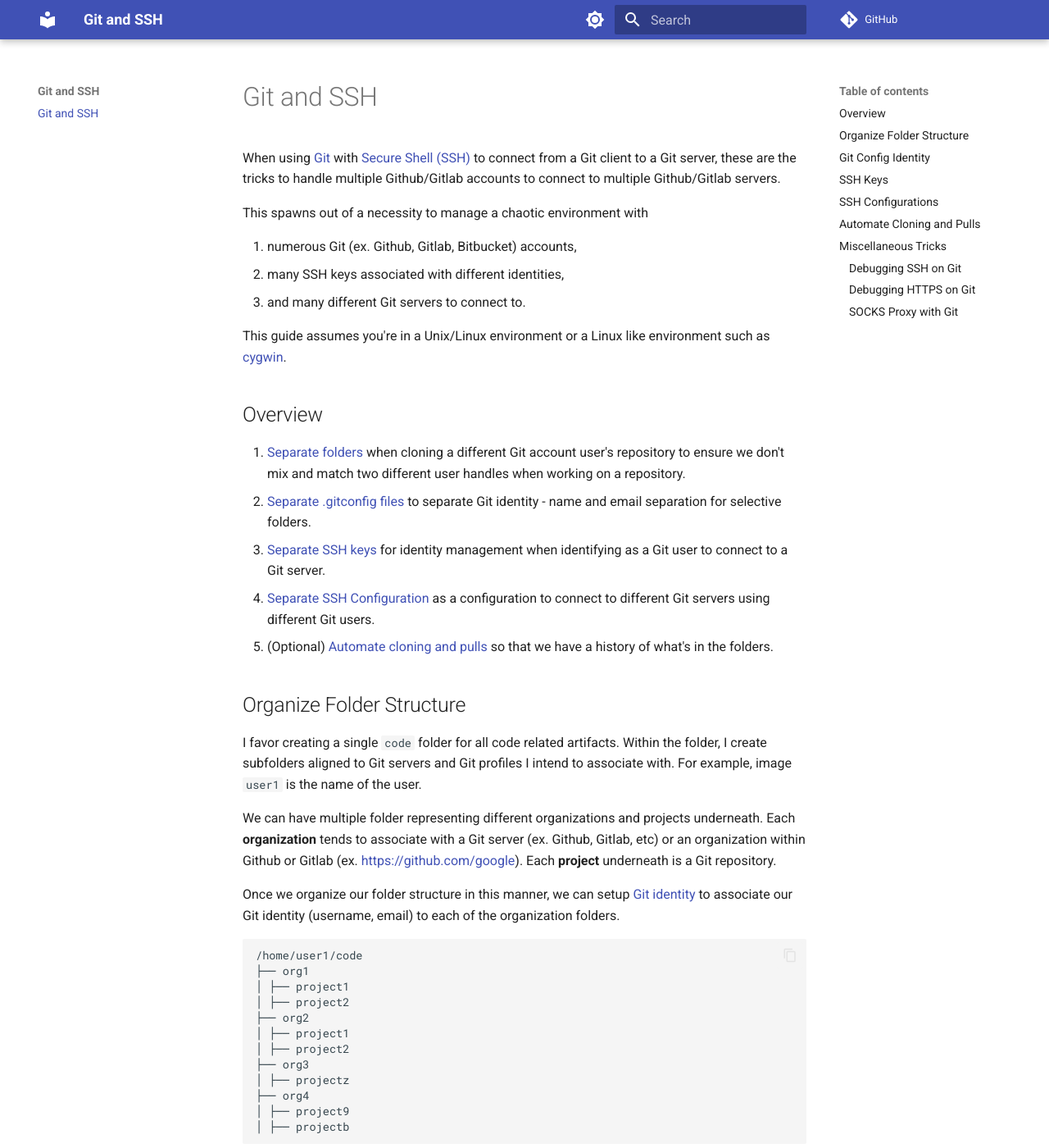
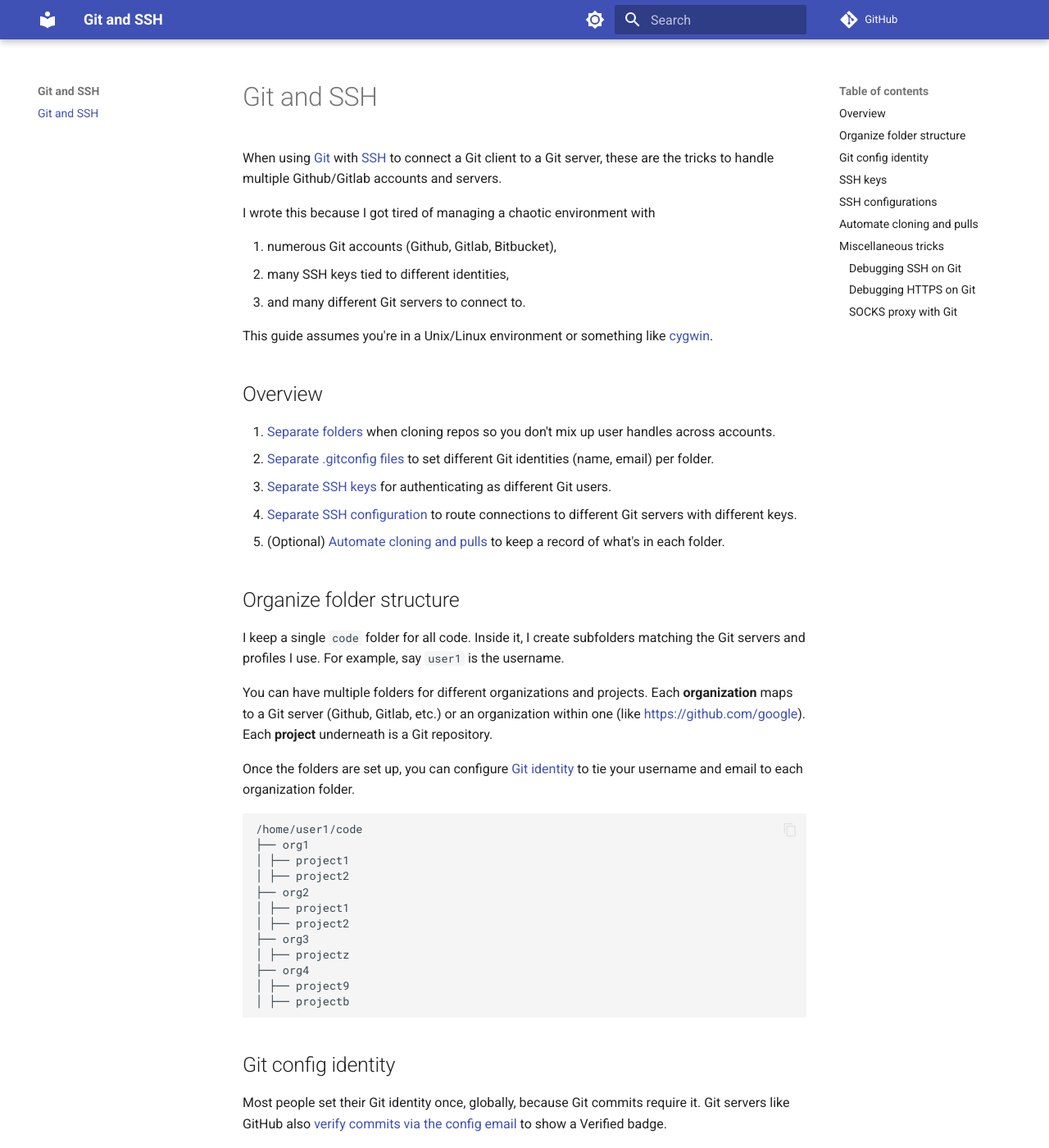
Before and after one commit to fartbagxp/git-and-ssh, an MkDocs documentation site: the page built from docs/index.md, in a window 1280 px wide and 1400 px high. Shown: the whole window at 82% size. Built offline with MkDocs 1.6.1 and Material for MkDocs 9.7.7, drawn with Linux system fonts in a browser that asks for light colours; comment, search, counter and statistics services are not loaded; some of the changed text lies outside the part shown.

Commit message:
doc: humanize the documentation, updating services (#30)

````diff
--- a/docs/index.md
+++ b/docs/index.md
@@ -1,30 +1,30 @@
 # Git and SSH
 
-When using [Git](https://git-scm.com/book/en/v2/Getting-Started-What-is-Git%3F) with [Secure Shell (SSH)](https://www.cloudflare.com/learning/access-management/what-is-ssh/) to connect from a Git client to a Git server, these are the tricks to handle multiple Github/Gitlab accounts to connect to multiple Github/Gitlab servers.
+When using [Git](https://git-scm.com/book/en/v2/Getting-Started-What-is-Git%3F) with [SSH](https://www.cloudflare.com/learning/access-management/what-is-ssh/) to connect a Git client to a Git server, these are the tricks to handle multiple Github/Gitlab accounts and servers.
 
-This spawns out of a necessity to manage a chaotic environment with
+I wrote this because I got tired of managing a chaotic environment with
 
-1. numerous Git (ex. Github, Gitlab, Bitbucket) accounts,
-1. many SSH keys associated with different identities,
+1. numerous Git accounts (Github, Gitlab, Bitbucket),
+1. many SSH keys tied to different identities,
 1. and many different Git servers to connect to.
 
-This guide assumes you're in a Unix/Linux environment or a Linux like environment such as [cygwin](https://www.cygwin.com/).
+This guide assumes you're in a Unix/Linux environment or something like [cygwin](https://www.cygwin.com/).
 
 ## Overview
 
-1. [Separate folders](#organize-folder-structure) when cloning a different Git account user's repository to ensure we don't mix and match two different user handles when working on a repository.
-1. [Separate .gitconfig files](#git-config-identity) to separate Git identity - name and email separation for selective folders.
-1. [Separate SSH keys](#ssh-keys) for identity management when identifying as a Git user to connect to a Git server.
-1. [Separate SSH Configuration](#ssh-configurations) as a configuration to connect to different Git servers using different Git users.
-1. (Optional) [Automate cloning and pulls](#automate-cloning-and-pulls) so that we have a history of what's in the folders.
+1. [Separate folders](#organize-folder-structure) when cloning repos so you don't mix up user handles across accounts.
+1. [Separate .gitconfig files](#git-config-identity) to set different Git identities (name, email) per folder.
+1. [Separate SSH keys](#ssh-keys) for authenticating as different Git users.
+1. [Separate SSH configuration](#ssh-configurations) to route connections to different Git servers with different keys.
+1. (Optional) [Automate cloning and pulls](#automate-cloning-and-pulls) to keep a record of what's in each folder.
 
-## Organize Folder Structure
+## Organize folder structure
 
-I favor creating a single `code` folder for all code related artifacts. Within the folder, I create subfolders aligned to Git servers and Git profiles I intend to associate with. For example, image `user1` is the name of the user.
+I keep a single `code` folder for all code. Inside it, I create subfolders matching the Git servers and profiles I use. For example, say `user1` is the username.
 
-We can have multiple folder representing different organizations and projects underneath. Each **organization** tends to associate with a Git server (ex. Github, Gitlab, etc) or an organization within Github or Gitlab (ex. [https://github.com/google](https://github.com/google)). Each **project** underneath is a Git repository.
+You can have multiple folders for different organizations and projects. Each **organization** maps to a Git server (Github, Gitlab, etc.) or an organization within one (like [https://github.com/google](https://github.com/google)). Each **project** underneath is a Git repository.
 
-Once we organize our folder structure in this manner, we can setup [Git identity](#git-config-identity) to associate our Git identity (username, email) to each of the organization folders.
+Once the folders are set up, you can configure [Git identity](#git-config-identity) to tie your username and email to each organization folder.
 
 ```bash
 /home/user1/code
@@ -41,27 +41,26 @@ Once we organize our folder structure in this manner, we can setup [Git identity
 │ ├── projectb
 ```
 
-## Git Config Identity
+## Git config identity
 
-Most people set their Git identity manually using the command line once globally because Git commits requires it. Git server providers such as GitHub also [verifies Git commit via Git config email](https://docs.github.com/en/account-and-profile/setting-up-and-managing-your-personal-account-on-github/managing-email-preferences/setting-your-commit-email-address#about-commit-email-addresses) to put a Verified badge on the commit.
+Most people set their Git identity once, globally, because Git commits require it. Git servers like GitHub also [verify commits via the config email](https://docs.github.com/en/account-and-profile/setting-up-and-managing-your-personal-account-on-github/managing-email-preferences/setting-your-commit-email-address#about-commit-email-addresses) to show a Verified badge.
 
-The most common way done manually is via the command line:
+The usual way is via the command line:
 
 ```bash
-# To set your name and email address globally, use the following commands in your terminal:
 git config --global user.name "Your Name"
 git config --global user.email "your.email@example.com"
 ```
 
 !!! note
 
-    GitHub recommends using [a noreply email](https://docs.github.com/en/account-and-profile/setting-up-and-managing-your-personal-account-on-github/managing-email-preferences/setting-your-commit-email-address#about-no-reply-email) they provide to avoid getting spammed by soliciters seeking to profit off your Git commit emails.
+    GitHub recommends using [a noreply email](https://docs.github.com/en/account-and-profile/setting-up-and-managing-your-personal-account-on-github/managing-email-preferences/setting-your-commit-email-address#about-no-reply-email) they provide so spammers can't harvest your commit email.
 
-To automate `git config` across the [folder structure](#organize-folder-structure) setup previously, we create a [gitconfig file](https://git-scm.com/book/ms/v2/Getting-Started-First-Time-Git-Setup) that is stored the root of our directory. This file has no file extension and is a simple text file.
+To automate `git config` across the [folder structure](#organize-folder-structure) from earlier, create a [gitconfig file](https://git-scm.com/book/ms/v2/Getting-Started-First-Time-Git-Setup) at the root of your home directory. It has no file extension -- just a plain text file.
 
-For example, my .gitconfig file is located at `~/.gitconfig` or `/home/user1/.gitconfig`.
+For example, my .gitconfig file is at `~/.gitconfig` or `/home/user1/.gitconfig`.
 
-Next, we include an `includeIf` clause to point at each of the [folder structure](#organize-folder-structure) created earlier, the path after `gitdir:` must end in `/` to represent a directory. This instructs Git that when looking in the path of `~/code/org/`, to use the configuration specified in the path, `.gitconfig-org1`.
+Then add `includeIf` clauses pointing at each folder. The path after `gitdir:` must end in `/` to match a directory. This tells Git: when working inside `~/code/org1/`, use the config file `.gitconfig-org1`.
 
 ```toml
 [includeIf "gitdir:~/code/org1/"]
@@ -78,11 +77,11 @@ Next, we include an `includeIf` clause to point at each of the [folder structure
   attributesfile = .gitattributes
 ```
 
-The `.gitconfig-org1` file includes a configuration of the user's name and email address.
+The `.gitconfig-org1` file just has the user's name and email:
 
 !!! note
 
-    If you decide to keep your email private for [Github](https://docs.github.com/en/account-and-profile/setting-up-and-managing-your-personal-account-on-github/managing-email-preferences/setting-your-commit-email-address#about-commit-email-addresses), go to [Github email settings](https://github.com/settings/emails) and navigate to the section of the Github provided email you should use.
+    If you want to keep your email private on [Github](https://docs.github.com/en/account-and-profile/setting-up-and-managing-your-personal-account-on-github/managing-email-preferences/setting-your-commit-email-address#about-commit-email-addresses), go to [Github email settings](https://github.com/settings/emails) and find the noreply address they give you.
 
 ```toml
 [user]
@@ -90,49 +89,49 @@ name = "user1"
 email = 1234556+user1@users.noreply.github.com
 ```
 
-## SSH Keys
+## SSH keys
 
-SSH Keys serves as another way other than passwords for a SSH client to authenticate to a SSH server. Typing in passwords to login every time is rather annoying. The security tradeoffs [are often debated](https://serverfault.com/a/334478) between using passwords and using SSH keys for authentication.
+SSH keys are an alternative to passwords for authenticating to an SSH server. Typing passwords every time is annoying, and the security tradeoffs between passwords and keys [are debated](https://serverfault.com/a/334478).
 
-To generate SSH keypairs of public and private key as a client, I prefer ED25519 based keys, as they're faster and smaller than RSA based keys.
+To generate an SSH keypair, I prefer ED25519 keys -- they're faster and smaller than RSA keys.
 
 ```bash
 ssh-keygen -t ed25519 -o -a 100 -C "email@example.com" -f ~/.ssh/example_network_id_ed25519
 ```
 
-Otherwise, to generate a RSA 4096 bits keypair:
+Otherwise, to generate an RSA 4096-bit keypair:
 
 !!! note
 
-    RSA 2048 bit keys are still widely in use until [standards phases it out in 2030](https://keylength.com). It is about [4x faster than RSA 4096 bit keys to use](https://www.fastly.com/blog/key-size-for-tls) while RSA 4096 bit keys [have slightly better encryption strength](https://crypto.stackexchange.com/questions/1978/how-big-an-rsa-key-is-considered-secure-today).
+    RSA 2048-bit keys are still widely used until [standards phase them out in 2030](https://keylength.com). They're about [4x faster than RSA 4096-bit keys](https://www.fastly.com/blog/key-size-for-tls), while 4096-bit keys offer [slightly better encryption strength](https://crypto.stackexchange.com/questions/1978/how-big-an-rsa-key-is-considered-secure-today).
 
 ```bash
 ssh-keygen -t rsa -b 4096 -C "email@example.com" -f ~/.ssh/example_network_id_rsa
 ```
 
-(Optional) You may choose to add a passphrase for extra security and to avoid having to type the password again, it's best to have it cached once with an SSH agent.
+(Optional) You can add a passphrase for extra security. To avoid retyping it, cache it with an SSH agent.
 
-To run SSH agent, run the following:
+To start the SSH agent:
 
 ```bash
 eval "$(ssh-agent -s)"
 ```
 
-(Optional) Add your SSH key to the SSH agent.
+(Optional) Add your SSH key to the agent:
 
 ```bash
 ssh-add ~/.ssh/example_network_id_ed25519
 ```
 
-The SSH convention for keys is that the private key file has no extensions while the public key file has a **.pub** extension.
+By convention, the private key file has no extension and the public key file ends in **.pub**.
 
-## SSH Configurations
+## SSH configurations
 
-SSH Configurations determines what SSH keypair and identity to use when a Git client tries to connect to a Git server; it binds the usage of the keypair with the SSH client's identity when connecting to a Git server listening for SSH connections.
+The SSH config file determines which keypair and identity to use when connecting to a Git server. It binds a specific key to a specific host.
 
-The SSH configuration is a single file `config` in the directory path `~/.ssh/config`.
+The config file lives at `~/.ssh/config`.
 
-I modify the config file to target a specific HostName (ex. github.com, gitlab.com) to use a particular User (ex. git) and prefer to use the authentication method of publickey instead of password and select the SSH private key path as the IdentityFile. The config file can include numerous SSH configurations for the different Hosts (ex. Github, Gitlab, Bitbucket) to target.
+I set each Host entry to target a specific HostName (github.com, gitlab.com), use `git` as the User, prefer publickey authentication, and point IdentityFile at the right private key. You can have as many Host entries as you need.
 
 ```bash
 Host github.com-org1
@@ -157,13 +156,13 @@ Host gitlab.com-org1
   IdentitiesOnly yes
 ```
 
-## Automate Cloning and Pulls
+## Automate cloning and pulls
 
-`clone.sh` to clone a number of repositories into a folder.
+`clone.sh` clones a list of repositories into a folder.
 
 !!! note
 
-    Notice below that git@**github.com-org1** matches our [HostName field in the SSH configuration](#ssh-configurations) so that the Git client can associate a Git user with a Git server. The [SSH configuration](#ssh-configurations) binds the Git association together, to select a particular Git user with a particular SSH key for a particular Git server target.
+    Notice that git@**github.com-org1** matches the [Host field in the SSH config](#ssh-configurations). This is how the Git client knows which SSH key to use for which server. The SSH config ties the Git user, the SSH key, and the Git server together.
 
 ```bash
 #!/usr/bin/env bash
@@ -172,7 +171,7 @@ git clone git@github.com-org1:fartbagxp/git-and-ssh.git
 git clone git@github.com-org1:fartbagxp/asdf-oauth2c.git
 ```
 
-Following the [folder structure](#organize-folder-structure) we setup, we may have another `clone.sh` script for another organization and the configuration binds the Git user, the unique SSH key, and the Git server target together.
+Following the [folder structure](#organize-folder-structure), you might have another `clone.sh` for a different organization:
 
 ```bash
 #!/usr/bin/env bash
@@ -180,7 +179,7 @@ git clone git@gitlab.com-org1:dwt1/dotfiles.git
 git clone git@gitlab.com-org1:wireshark/wireshark.git
 ```
 
-(Optional) To sync repositories without verifying, `pull.sh` updates all repositories in a folder. This will cause git conflicts if there are unmerged changes!
+(Optional) To pull all repos in a folder, `pull.sh` updates everything. This will cause conflicts if there are unmerged changes!
 
 ```bash
 #!/usr/bin/env bash
@@ -191,75 +190,73 @@ for d in */ ; do
 done
 ```
 
-## Miscellaneous Tricks
+## Miscellaneous tricks
 
-There are often tricky scenarios when trying to clone or push a project to a Git server based on how our clients connect to the server (sometimes crossing intermediate firewalls) for the first time.
+Cloning or pushing to a Git server can get tricky depending on how your client connects (sometimes through firewalls) for the first time.
 
-These are some debugging tips whether using SSH or HTTPS to connect to the Git server.
+Here are some debugging tips for both SSH and HTTPS connections.
 
 ### Debugging SSH on Git
 
-When using Git as a client to connect to a server via the SSH protocol, the default `git clone <repository>` does not offer any helpful debugging messages when a failure happens because of the SSH connection.
+The default `git clone <repository>` doesn't show useful error messages when SSH connections fail.
 
-To enable debugging messages, we can prepend the environment variable **GIT_SSH_COMMAND** before running git clone.
+To get debug output, prepend **GIT_SSH_COMMAND**:
 
 ```bash
-GIT_SSH_COMMAND=“ssh -v” git clone git@github.com:github/training-kit.git
+GIT_SSH_COMMAND="ssh -v" git clone git@github.com:github/training-kit.git
 ```
 
-For more verbose output -
+For even more detail:
 
 ```bash
-GIT_SSH_COMMAND=“ssh -vvv” git clone git@github.com:github/training-kit.git
+GIT_SSH_COMMAND="ssh -vvv" git clone git@github.com:github/training-kit.git
 ```
 
 ### Debugging HTTPS on Git
 
-If the Git server or some intermediate firewall blocks SSH connections to the Git server, we have to rely on the HTTPS protocol to connect to it.
+If the Git server or a firewall blocks SSH, you'll need to use HTTPS instead.
 
-Use `nc` and `curl` as tools first to determine connectivity.
+Use `nc` and `curl` first to check connectivity.
 
-To test whether you can establish a TCP-based connection to the Git server on the standard SSH port 22:
+Test whether you can reach the Git server on SSH port 22:
 
 ```bash
 nc -vz -w 3 github.com 22
 ```
 
-If the output shows that the connection failed and your regular internet is working, it is likely an intermediate firewall somewhere is blocking your connection or that the Git server doesn’t want to establish a connection over SSH with you.
+If this fails and your internet works otherwise, a firewall is probably blocking SSH, or the server won't accept SSH connections from you.
 
-Alternately, run a curl connection to test https
+Test HTTPS connectivity:
 
 ```bash
 curl -vv https://github.com
 ```
 
-A wall of text should appear to fetch the website, showing success. Otherwise, if the connection fails or hangs, it shows a failure, and there’s nothing more we can do.
+You should see a wall of HTML fetched from the site. If it fails or hangs, something is blocking HTTPS too, and there's not much else to try.
 
-If it is successful, we can then use git to clone a repository over https.
+If HTTPS works, clone over it:
 
 ```bash
 git clone https://username@github.com/username/repository.git
 ```
 
-Alternatively, if you prefer using your password directly in a less secure fashion - where we expose the password in the command line storing history
+You can also inline the password (less secure -- it gets stored in shell history):
 
 ```bash
 git clone https://username:password@github.com/username/repository.git
 ```
 
-A third way to clone is to use a [Personal Access Token](https://docs.github.com/en/authentication/keeping-your-account-and-data-secure/managing-your-personal-access-tokens#creating-a-personal-access-token-classic) common among many Git based servers.
+A third option is a [Personal Access Token](https://docs.github.com/en/authentication/keeping-your-account-and-data-secure/managing-your-personal-access-tokens#creating-a-personal-access-token-classic), which most Git servers support:
 
 ```bash
 git clone https://*token*@github.com/username/repository.git
 ```
 
-### SOCKS Proxy with Git
+### SOCKS proxy with Git
 
-A [SOCKS Proxy](https://fartbagxp.github.io/ssh-proxy-traffic/ssh-proxy/proxy-with-socks) is useful to get around firewall or network blockage of a HTTPS connection to the Git server.
+A [SOCKS proxy](https://fartbagxp.github.io/ssh-proxy-traffic/ssh-proxy/proxy-with-socks) can get around firewalls blocking HTTPS to the Git server.
 
-Once we established [a SOCKS Proxy](https://fartbagxp.github.io/ssh-proxy-traffic/ssh-proxy/proxy-with-socks), we can run the following to run git clone command, proxying the HTTPS connection to a SOCKS proxy.
-
-This example uses the `127.0.0.1` (localhost) as the connection point of the SOCKS proxy and 8055 as the port of the proxy.
+Once you have [a SOCKS proxy running](https://fartbagxp.github.io/ssh-proxy-traffic/ssh-proxy/proxy-with-socks), clone through it like this. This example uses `127.0.0.1` (localhost) on port 8055:
 
 ```bash
 ALL_PROXY=socks5h://127.0.0.1:8055 git clone https://username@github.com/username/repository.git
--- a/pyproject.toml
+++ b/pyproject.toml
@@ -6,7 +6,7 @@ readme = "README.md"
 requires-python = ">=3.13"
 dependencies = [
     "mkdocs-material>=9.6.22",
-    "zensical>=0.0.19",
+    "zensical>=0.0.20",
 ]
 
 [dependency-groups]
````
Also changed, not shown: 2 other files.
